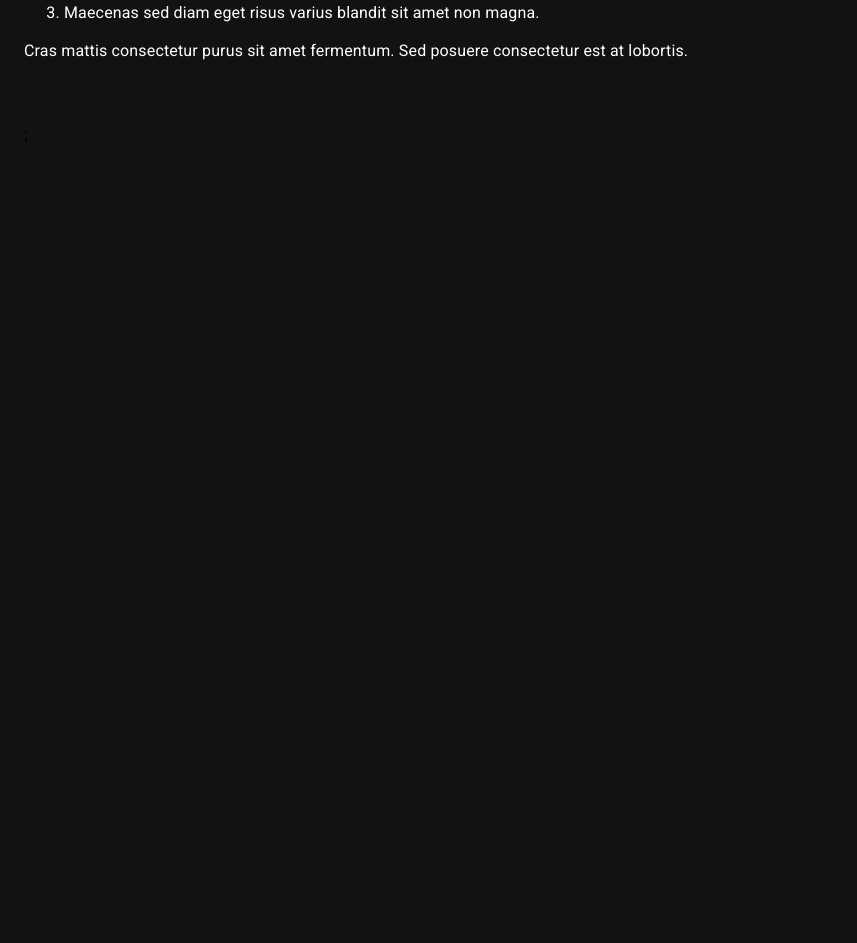
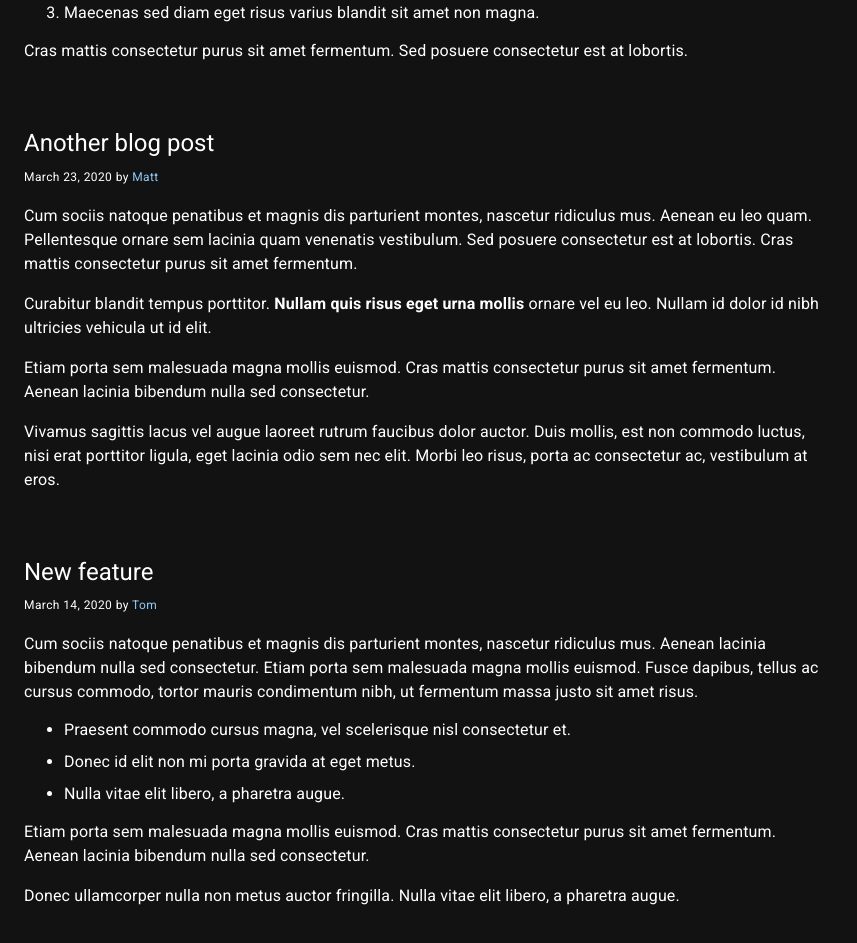
Before and after one commit to FulgrimPhoenix/blog, a React (Create React App) app: page / in a window 1280 px wide. Shown: the part 1700-2643 px from the top of the page, without its empty margins (0-857 px from the left). Before the commit the page ends 1843 px from the top, so only its background shows below. Built offline with nearby package versions, Linux system fonts and the light colour scheme.

Commit message:
feat: finish the PostsFeed component and make all pots for it

```diff
--- a/src/components/PostsFeed/PostsFeed.const.tsx
+++ b/src/components/PostsFeed/PostsFeed.const.tsx
@@ -154,4 +154,99 @@ export const POSTSLIST = [
       </>
     ),
   },
+  {
+    title: "Another blog post",
+    date: new Date(2020, 2, 23),
+    author: { name: "Matt", link: "#" },
+    text: (
+      <>
+        <Typography color="secondary" sx={{ mb: "16px" }}>
+          Cum sociis natoque penatibus et magnis dis parturient montes, nascetur
+          ridiculus mus. Aenean eu leo quam. Pellentesque ornare sem lacinia
+          quam venenatis vestibulum. Sed posuere consectetur est at lobortis.
+          Cras mattis consectetur purus sit amet fermentum.
+        </Typography>
+        <Typography color="secondary" sx={{ mb: "16px" }}>
+          Curabitur blandit tempus porttitor.{" "}
+          <Typography component="strong" fontWeight="700">
+            Nullam quis risus eget urna mollis
+          </Typography>{" "}
+          ornare vel eu leo. Nullam id dolor id nibh ultricies vehicula ut id
+          elit.
+        </Typography>
+        <Typography color="secondary" sx={{ mb: "16px" }}>
+          Etiam porta sem malesuada magna mollis euismod. Cras mattis
+          consectetur purus sit amet fermentum. Aenean lacinia bibendum nulla
+          sed consectetur.
+        </Typography>
+        <Typography color="secondary" sx={{ mb: "16px" }}>
+          Vivamus sagittis lacus vel augue laoreet rutrum faucibus dolor auctor.
+          Duis mollis, est non commodo luctus, nisi erat porttitor ligula, eget
+          lacinia odio sem nec elit. Morbi leo risus, porta ac consectetur ac,
+          vestibulum at eros.
+        </Typography>
+      </>
+    ),
+  },
+  {
+    title: "New feature",
+    date: new Date(2020, 2, 14),
+    author: { name: "Tom", link: "#" },
+    text: (
+      <>
+        <Typography color="secondary">
+          Cum sociis natoque penatibus et magnis dis parturient montes, nascetur
+          ridiculus mus. Aenean lacinia bibendum nulla sed consectetur. Etiam
+          porta sem malesuada magna mollis euismod. Fusce dapibus, tellus ac
+          cursus commodo, tortor mauris condimentum nibh, ut fermentum massa
+          justo sit amet risus.
+        </Typography>
+        <Container
+          component="ul"
+          sx={{
+            m: "14px 0",
+            "@media (min-width:600px)": {
+              padding: "0 ",
+              pl: "40px",
+            },
+          }}
+        >
+          <Typography
+            component="li"
+            variant="body1"
+            color="secondary"
+            sx={{ mt: "8px" }}
+          >
+            Praesent commodo cursus magna, vel scelerisque nisl consectetur et.
+          </Typography>
+
+          <Typography
+            component="li"
+            variant="body1"
+            color="secondary"
+            sx={{ mt: "8px" }}
+          >
+            Donec id elit non mi porta gravida at eget metus.
+          </Typography>
+          <Typography
+            component="li"
+            variant="body1"
+            color="secondary"
+            sx={{ mt: "8px" }}
+          >
+            Nulla vitae elit libero, a pharetra augue.
+          </Typography>
+        </Container>
+        <Typography color="secondary" sx={{ mb: "16px" }}>
+          Etiam porta sem malesuada magna mollis euismod. Cras mattis
+          consectetur purus sit amet fermentum. Aenean lacinia bibendum nulla
+          sed consectetur.
+        </Typography>
+        <Typography color="secondary" sx={{ mb: "16px" }}>
+          Donec ullamcorper nulla non metus auctor fringilla. Nulla vitae elit
+          libero, a pharetra augue.
+        </Typography>
+      </>
+    ),
+  },
 ];
--- a/src/components/PostsFeed/PostsFeed.tsx
+++ b/src/components/PostsFeed/PostsFeed.tsx
@@ -27,6 +27,9 @@ export const PostsFeed = () => {
         From the firehose
       </Typography>
       <Divider sx={{ backgroundColor: "rgba(255, 255, 255, 0.12)" }} />
+
+      {POSTSLIST.map((post) => {
+        return (
           <Container
             sx={{
               margin: 0,
@@ -36,9 +39,6 @@ export const PostsFeed = () => {
               },
             }}
           >
-        {POSTSLIST.map((post) => {
-          return (
-            <>
             <Typography
               component="h5"
               variant="h5"
@@ -67,10 +67,9 @@ export const PostsFeed = () => {
               </Link>
             </Typography>
             {post.text}
-            </>
+          </Container>
         );
       })}
     </Container>
-    </Container>
   );
 };
```
Lines whose indentation alone changed are shown as unchanged.
